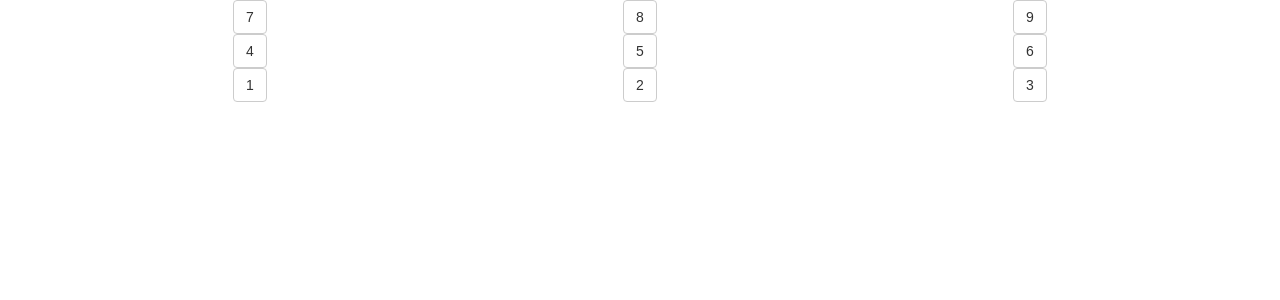
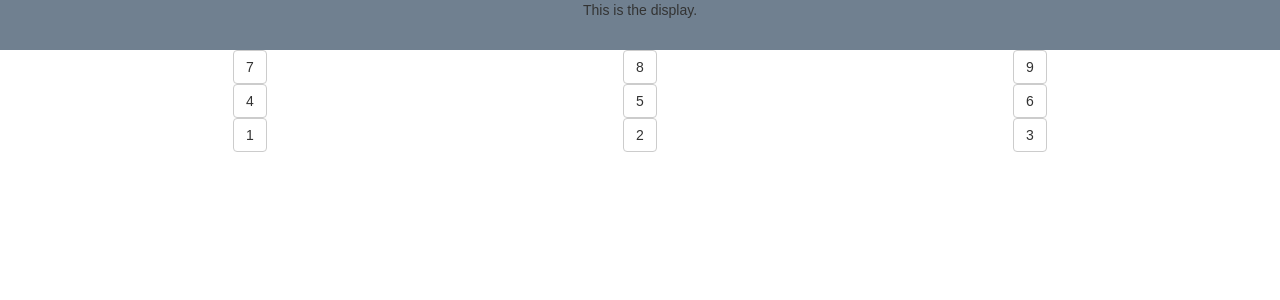
Before and after one commit to alex0112/calcjs, a React (Create React App) app: page / in a window 1280 px wide. Shown: the top 300 px of the page. Built offline with nearby package versions, Linux system fonts and the light colour scheme.

Commit message:
Stubbed, styled, and rendered display component.

```diff
--- a/src/App.css
+++ b/src/App.css
@@ -2,27 +2,8 @@
   text-align: center;
 }
 
-.App-logo {
-  animation: App-logo-spin infinite 20s linear;
-  height: 80px;
+#display {
+    height: 50px;
+    width: 100%;
+    background: slategrey;
 }
-
-.App-header {
-  background-color: #222;
-  height: 150px;
-  padding: 20px;
-  color: white;
-}
-
-.App-title {
-  font-size: 1.5em;
-}
-
-.App-intro {
-  font-size: large;
-}
-
-@keyframes App-logo-spin {
-  from { transform: rotate(0deg); }
-  to { transform: rotate(360deg); }
-}
--- a/src/App.js
+++ b/src/App.js
@@ -2,12 +2,14 @@
 import './App.css';
 
 import Calc from './components/calc';
+import Display from './components/display';
 
 class App extends Component {
     render() {
 	return (
 	    <div className="App">
-	      <Calc />
+		<Display />
+		<Calc />
 	    </div>
 	);
     }
--- a/src/components/display.jsx
+++ b/src/components/display.jsx
@@ -0,0 +1,11 @@
+import React, {Component} from 'react';
+
+export default class Display extends Component {
+    render() {
+	return(
+	    <div id="display">
+	      This is the display.
+	    </div>
+	);
+    }
+}
```
